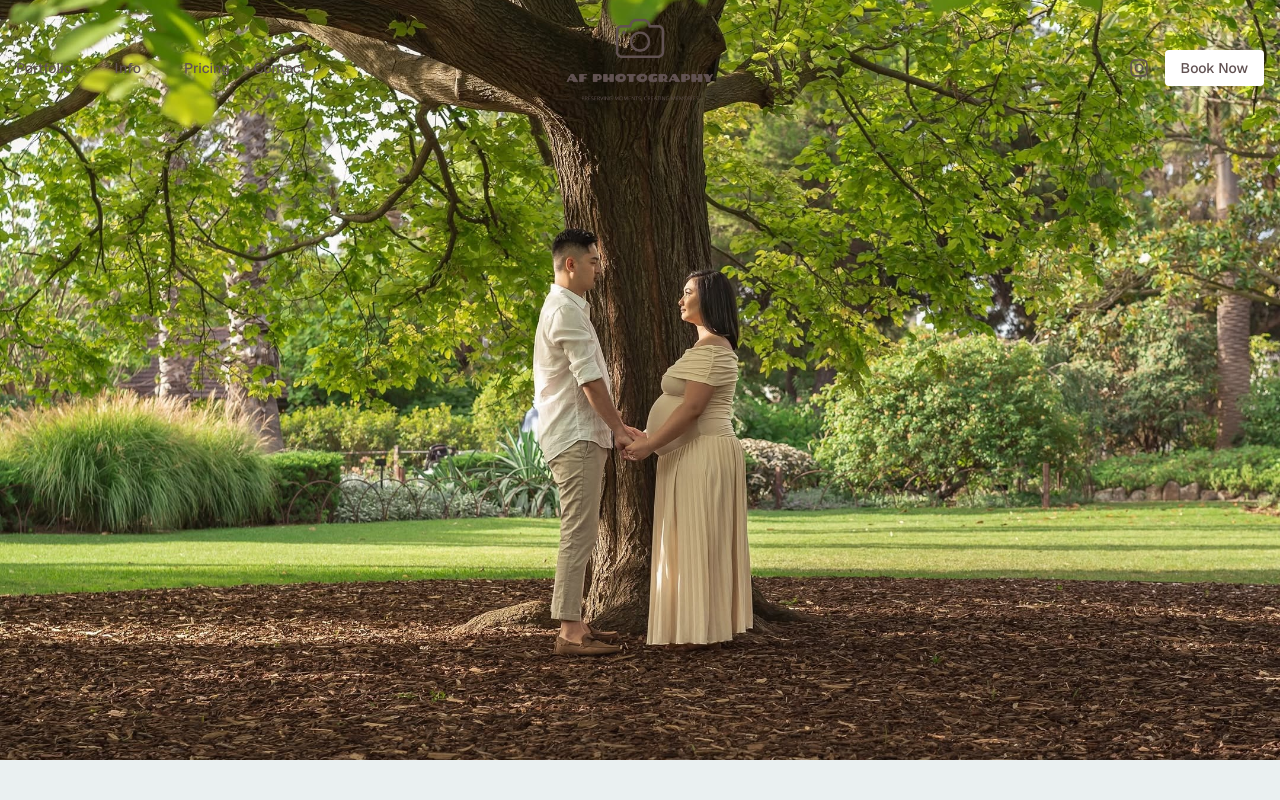
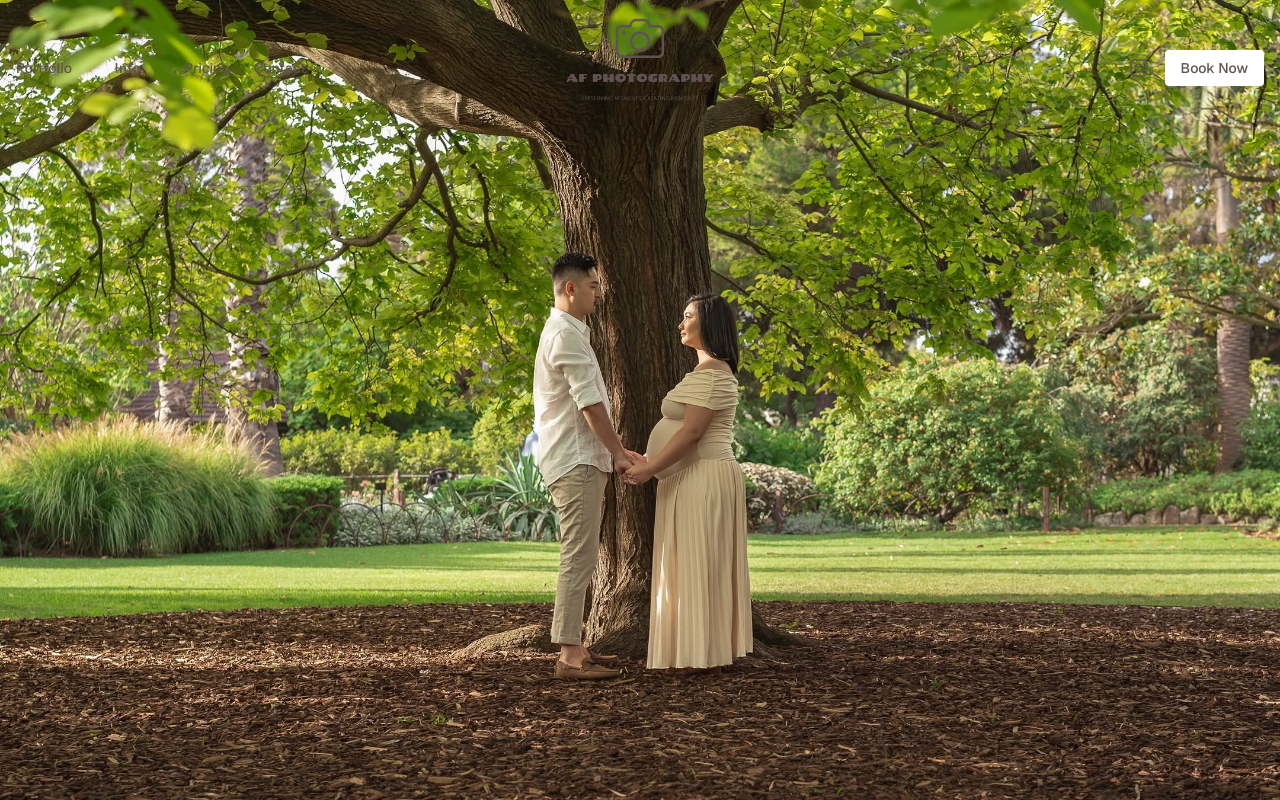
Before and after one commit to sal3190570/af-photography, a Next.js app: page / in a window 1280 px wide. Built offline with nearby package versions, Linux system fonts and the light colour scheme.

Commit message:
dynamic hero updated

```diff
--- a/app/page.tsx
+++ b/app/page.tsx
@@ -3,13 +3,13 @@ import Image from "next/image";
 export default function Home() {
   return (
     <>
-      <div className="relative w-full aspect-[8/5] max-h-[95vh] max-w-[2160px] mx-auto">
+      <div className="relative w-full aspect-[8/5] max-h-[110vh] max-w-[2160px] mx-auto">
         <Image
           src="/Home.jpg"
           alt="Couple holding hands together in front of a big tree"
           width={2160}
           height={1350}
-          className="w-full max-h-[95vh] object-cover"
+          className="w-full max-h-[110vh] object-cover"
           style={{ objectPosition: "50% 60%" }}
           priority
         />
```
